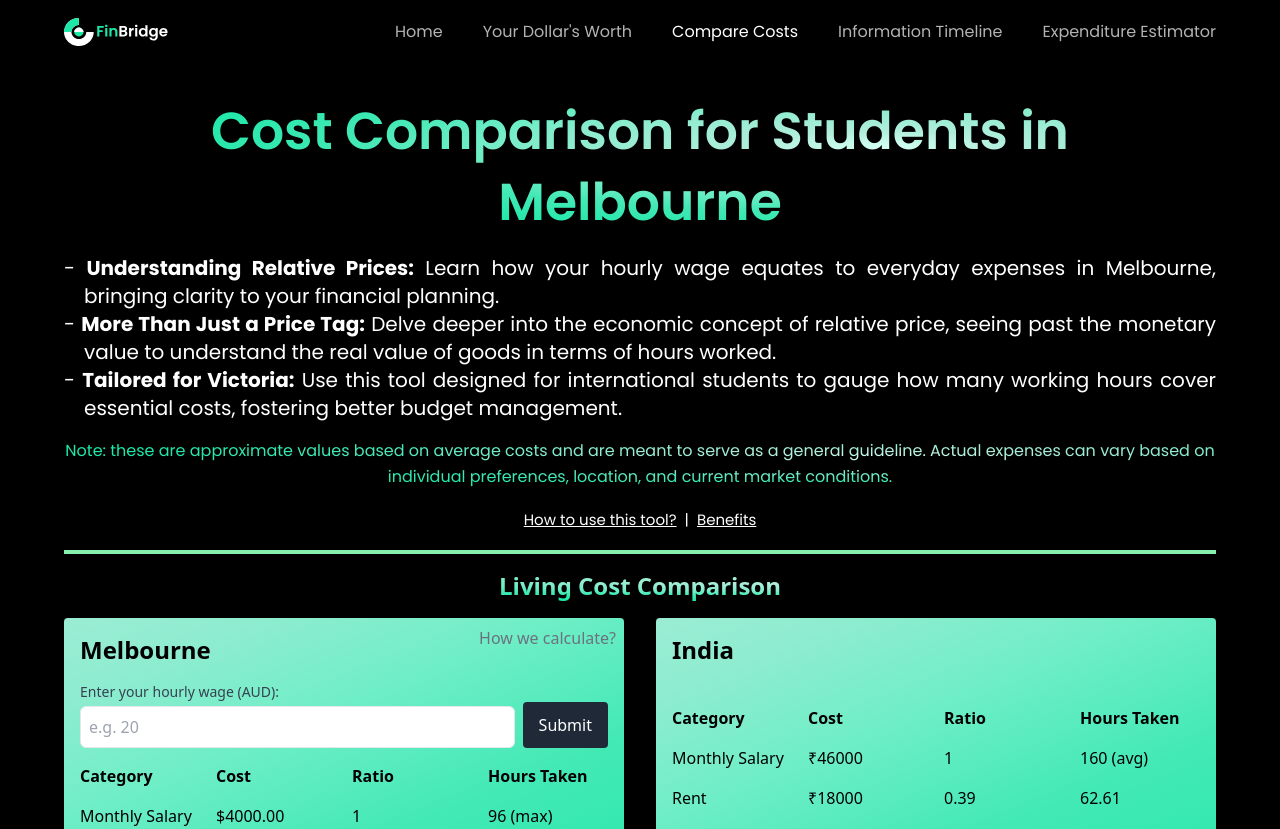
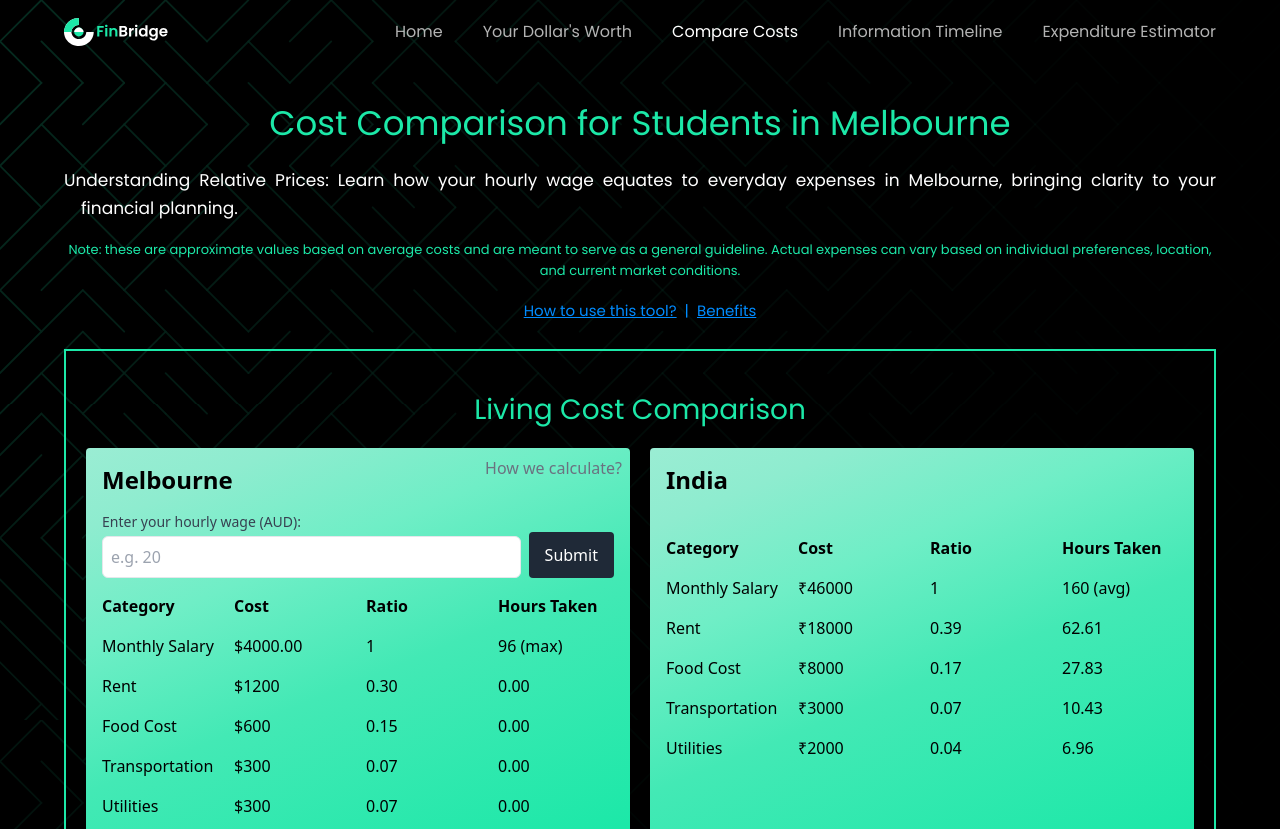
Before and after one commit to SOHAN-JAGADEESH/Finbridge-2, a React (Vite) app: page /compare in a window 1280 px wide. Shown: the top 829 px of the page. Built offline with nearby package versions, Linux system fonts and the light colour scheme.

Commit message:
Feature 2 Iteration2 feedback implemented

```diff
--- a/src/pages/Compare.jsx
+++ b/src/pages/Compare.jsx
@@ -62,41 +62,41 @@ const Compare = () => {
 
   return (
       <div className="bg-primary min-h-screen relative">
-          <div className={`${styles.paddingX} ${styles.flexCenter}`}>
+          <div className={`${styles.paddingX} ${styles.flexCenter} main-section`}>
               <div className={`${styles.boxWidth}`}>
                   <Navbar />
                   <div className="mt-8 text-center">
-                      <h2 className="flex-1 font-poppins font-semibold ss:text-[52px] text-[42px] text-gradient ss:leading-[70.8px] leading-[60px]">Cost Comparison for Students in Melbourne</h2>
-                      <div className="font-poppins text-[20px] text-white leading-[28px] mt-4 text-justify">
+                      <h2 className={`${styles.heading2}`}>Cost Comparison for Students in Melbourne</h2>
+                      <div className= {`${styles.paragraph} mt-4 text-justify`}>
                         <p className="customIndent">
-                            - <strong>Understanding Relative Prices:</strong> Learn how your hourly wage equates to everyday expenses in Melbourne, bringing clarity to your financial planning.
+                            <strong>Understanding Relative Prices:</strong> Learn how your hourly wage equates to everyday expenses in Melbourne, bringing clarity to your financial planning.
                         </p>
-                        <p className="customIndent">
+                        {/* <p className="customIndent">
                             - <strong>More Than Just a Price Tag:</strong> Delve deeper into the economic concept of relative price, seeing past the monetary value to understand the real value of goods in terms of hours worked.
                         </p>
                         <p className="customIndent">
                             - <strong>Tailored for Victoria:</strong> Use this tool designed for international students to gauge how many working hours cover essential costs, fostering better budget management.
-                        </p>
+                        </p> */}
                     </div>
-                    <p className="font-poppins text-[16px] text-gradient leading-[26px] mt-4">
+                    <p className={`${styles.note} mt-4 `}>
                         Note: these are approximate values based on average costs and are meant to serve as a general guideline. Actual expenses can vary based on individual preferences, location, and current market conditions.
                     </p>
-                      <p className="font-poppins text-[15px] text-white leading-[28px] mt-4">
+                      <p className="font-poppins text-[15px] text-[#008CFF] leading-[28px] mt-4">
                           <button className="text-emerald-400 underline" onClick={() => setShowHowToGuide(true)}>How to use this tool?</button>
                           <span className="mx-2">|</span>
                           <button className="text-emerald-400 underline" onClick={() => setShowBenefits(true)}>Benefits</button>
                       </p>
-
+                      <br/>
 
                   </div>
 
-                  <div className="w-full border-2 border-green-300 my-4"></div>
+                  <div className="border-2 border-[#1CE8A8] p-5">
 
-                  <div className="text-center mb-4">
-                      <h2 className="text-2xl font-bold text-gradient">Living Cost Comparison</h2>
+                  <div className={`${styles.heading3} mt-4 text-center`}>
+                      <h2 >Living Cost Comparison</h2>
                   </div>
 
-                  <div className="grid grid-cols-2 gap-8">
+                  <div className="grid grid-cols-2 gap-5">
                     <div className="bg-blue-gradient p-4 rounded shadow-lg min-h-64 relative">
                         <button className="absolute top-2 right-2 text-gray-500 z-10" onClick={() => setModalOpen(true)}>How we calculate?</button>
                         <h3 className="text-2xl font-bold mb-4">Melbourne</h3>
@@ -200,9 +200,11 @@ const Compare = () => {
                             <div>{(indiaData.utilities / 287.5).toFixed(2)}</div>
                         </div>
                     </div>
+                    </div>
                     <br/>
                     <br/>
                   </div>
+                  <br/>
               </div>
           </div>
 
@@ -257,7 +259,10 @@ const Compare = () => {
                         <button className="mt-4 text-blue-500" onClick={() => setModalOpen(false)}>Close</button>
                     </div>
                 </div>
+
             )}
+
+
             <Footer/>
         </div>
     );
--- a/src/style.js
+++ b/src/style.js
@@ -4,7 +4,7 @@ const styles = {
   heading2: "font-poppins font-light xs:text-[34px] text-[20px] text-[#1CE8A8] leading-[30px] w-full mb-4 leading-relaxed", // Modified to match .hero-text
   paragraph: "font-poppins font-thin text-[17px] text-white leading-[30.8px] leading-relaxed", // Modified to match .sub-text
   note: "font-poppins font-thin text-[13px] text-[#1CE8A8] leading-[30.8px] leading-relaxed", // Modified to match .sub-text
-  heading3: "font-poppins font-light xs:text-[30px] text-[20px] text-[#1CE8A8] leading-[30px] w-full mb-4 leading-relaxed", // Modified to match .hero-text
+  heading3: "font-poppins font-light xs:text-[28px] text-[20px] text-[#1CE8A8] leading-[30px] w-full mb-4 leading-relaxed", // Modified to match .hero-text
 
 
   flexCenter: "flex justify-center items-center",
```
